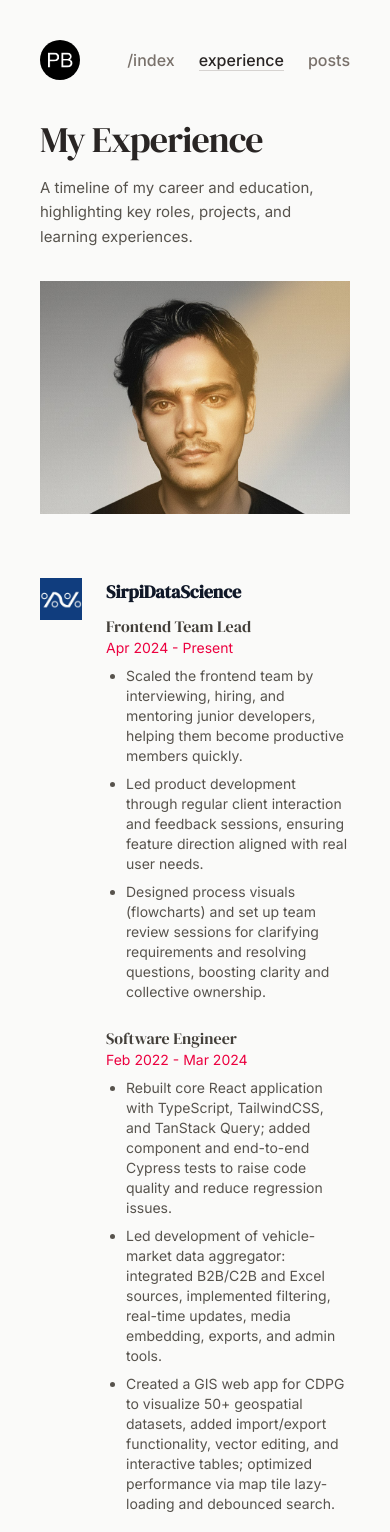
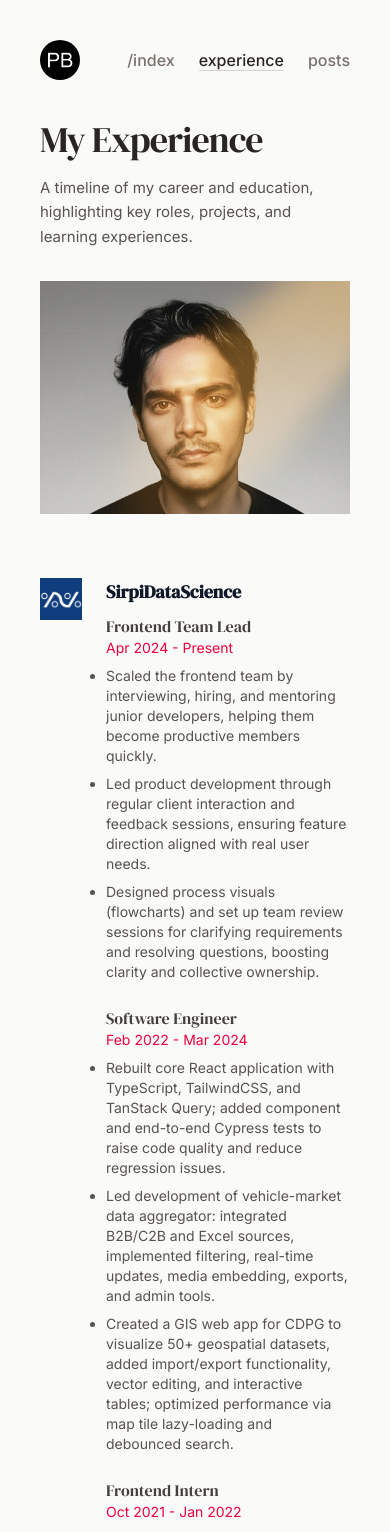
Before and after one commit to itsparasbisht/new-portfolio, a Next.js app: page /experience in a window 390 px wide. Shown: the top 1532 px of the page. Built offline with nearby package versions, Linux system fonts and the light colour scheme.

Commit message:
style changes

```diff
--- a/src/app/experience/page.tsx
+++ b/src/app/experience/page.tsx
@@ -126,7 +126,7 @@ export default function Experience() {
                       </span>
                     </div>
                     {role.description.length > 0 && (
-                      <ul className="mt-2 list-disc space-y-2 pl-5 text-sm text-stone-600">
+                      <ul className="mt-2 list-disc space-y-2 text-sm text-stone-600 sm:pl-5">
                         {role.description.map((item, i) => (
                           <li key={i}>{item}</li>
                         ))}
```
